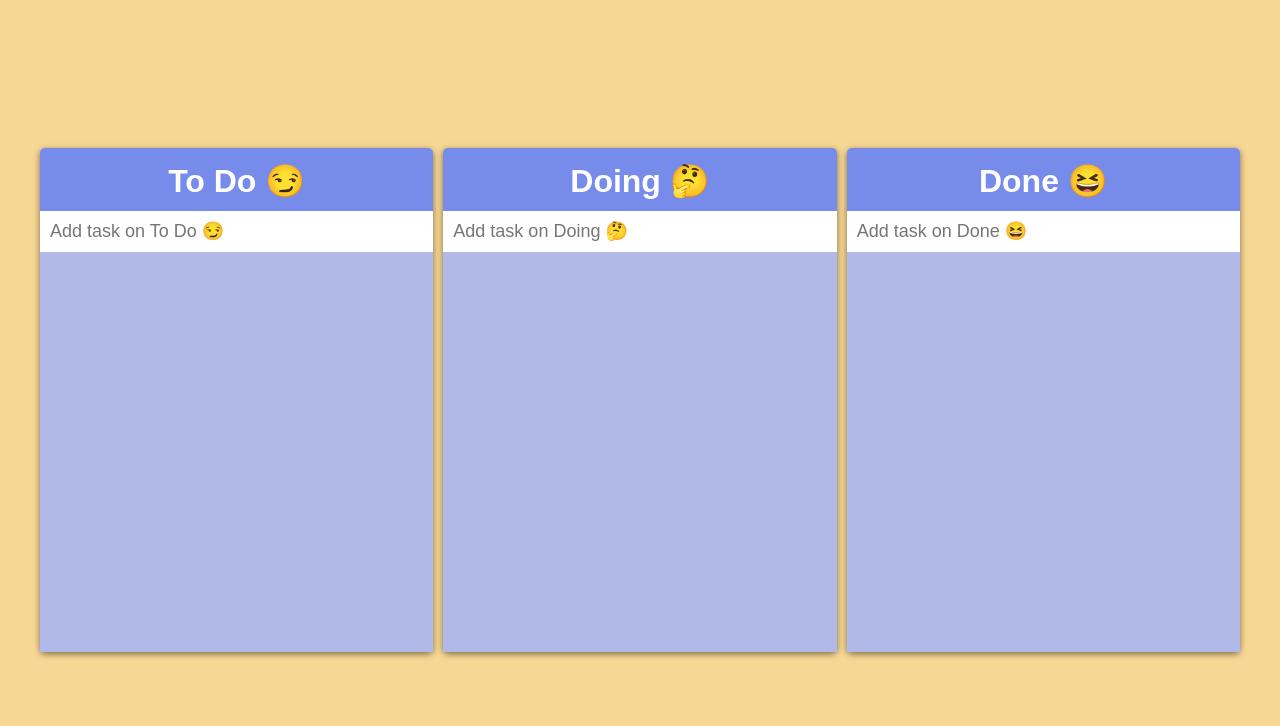
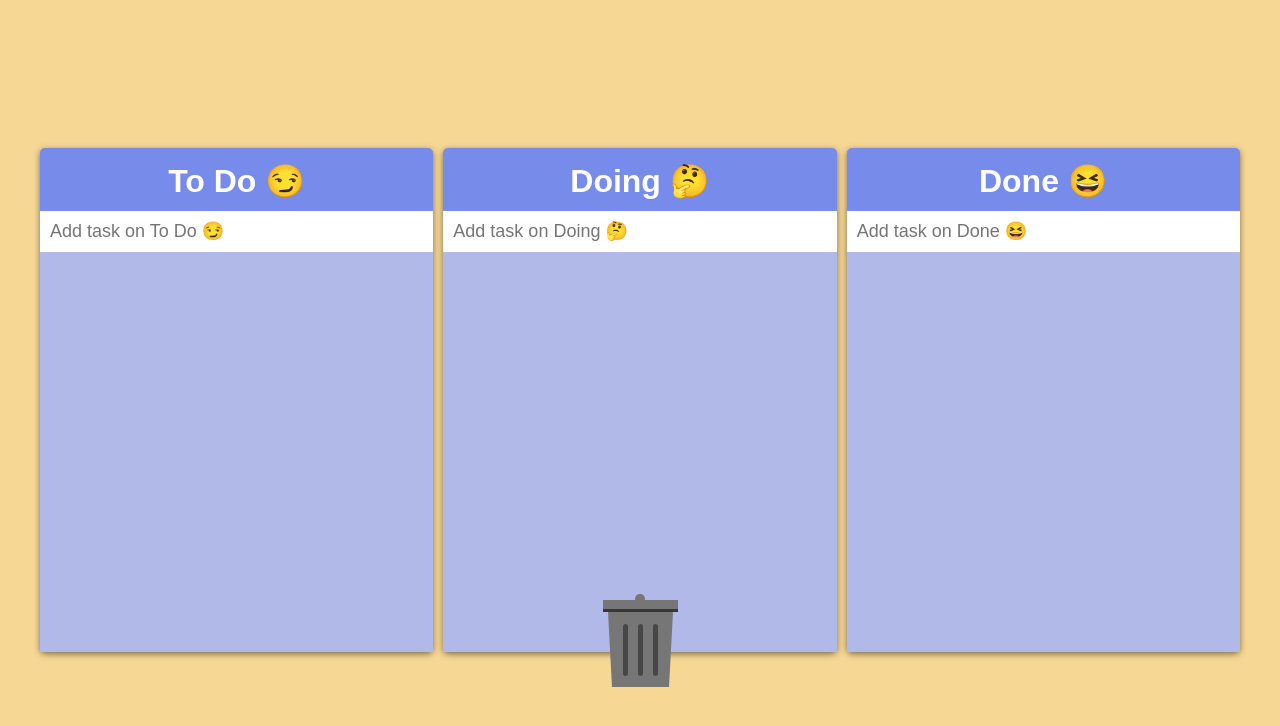
Before and after one commit to moonshadow95/react-masterclass, a React (Create React App) app: page / in a window 1280 px wide. Shown: the top 726 px of the page. Built offline with nearby package versions, Linux system fonts and the light colour scheme.

Commit message:
Add Trash can

```diff
--- a/src/App.tsx
+++ b/src/App.tsx
@@ -1,10 +1,12 @@
 import React from 'react';
-import {DragDropContext, DropResult} from "react-beautiful-dnd";
+import {DragDropContext, Droppable, DropResult} from "react-beautiful-dnd";
 import styled from "styled-components";
-import {RecoilLoadable, useRecoilState} from "recoil";
-import {toDoState} from "./atoms";
+import {useRecoilState} from "recoil";
+import {toDoState} from "./Util/atoms";
 import Board from "./Components/Board";
-import {saveToDos} from "./localStorage";
+import {saveToDos} from "./Util/localStorage";
+import DraggableCard from "./Components/DraggableCard";
+import TrashCan from "./Components/TrashCan";
 
 const Wrapper = styled.div`
   display: flex;
@@ -27,18 +29,30 @@ const Boards = styled.div`
 
 function App() {
     const [toDos, setToDos] = useRecoilState(toDoState)
-    // 싱글 보드
+    // 싱글 보드 이동
     // destination 목적지, source 움직인 아이템
     // 1) 기존 배열을 복제한다.
     // 2) 복제한 배열에서 source를 삭제하고 destination에 넣는다.
 
-    // 멀티 보드
+    // 멀티 보드 이동
     // 1) 움직임이 있는 아이템의 보드를 복제한다.
     // 2) 복제한 배열에서 source를 삭제하고 destination에 넣는다.
     // 3) 모든 보드를 복제하고 움직임이 있던 보드를 복제하여 변형한 보드로 변경한다.
     const onDragEnd = (info: DropResult) => {
         const {destination, source} = info
         if (!destination) return
+        if (destination.droppableId === 'trashCan') {
+            setToDos((allBoards) => {
+                const sourceBoard = [...allBoards[source.droppableId]]
+                sourceBoard.splice(source.index, 1)
+                const newToDos = {
+                    ...allBoards, [source.droppableId]: sourceBoard
+                }
+                saveToDos(newToDos)
+                return newToDos
+            })
+            return
+        }
         if (destination?.droppableId === source.droppableId) {
             setToDos((allBoards) => {
                 const boardCopy = [...allBoards[source.droppableId]]
@@ -66,6 +80,7 @@ function App() {
                 return newToDos
             })
         }
+
     }
 
     return (
@@ -76,11 +91,11 @@ function App() {
                         {Object.keys(toDos).map(boardId => <Board key={boardId} toDos={toDos[boardId]}
                                                                   boardId={boardId}/>)}
                     </Boards>
+                    <TrashCan/>
                 </Wrapper>
             </DragDropContext>
         </>
     )
-        ;
 }
 
 export default App;
--- a/src/Components/Board.tsx
+++ b/src/Components/Board.tsx
@@ -1,11 +1,11 @@
-import React, {useEffect} from 'react';
+import React from 'react';
 import DraggableCard from "./DraggableCard";
 import {Droppable} from "react-beautiful-dnd";
 import styled from "styled-components";
 import {useForm} from "react-hook-form";
-import {IToDo, toDoState} from "../atoms";
-import {useRecoilState, useSetRecoilState} from "recoil";
-import {loadToDos, saveToDos} from "../localStorage";
+import {IToDo, toDoState} from "../Util/atoms";
+import {useSetRecoilState} from "recoil";
+import {saveToDos} from "../Util/localStorage";
 
 const Title = styled.h1`
   padding: 14px 0 10px;
@@ -24,7 +24,7 @@ const Wrapper = styled.div`
 `
 
 const Area = styled.div<IAreaProps>`
-  background-color: ${props => props.isDraggingOver ? "#f5cd79" : props.isDraggingFromThis ? "#bebebe" : '#b0b9e7'};
+  background-color: ${props => props.isDraggingOver ? "#f5cd79" : props.isDraggingFromThis ? "#dadada" : '#b0b9e7'};
   flex-grow: 1;
   transition: background-color 150ms ease-in-out;
   padding: 20px;
@@ -41,7 +41,7 @@ const Form = styled.form`
     border: none;
 
     &:focus {
-      outline: 2px solid #546de5
+      outline: 3px solid #f5cd79
     }
   }
 `
@@ -71,8 +71,6 @@ interface IForm {
 }
 
 const Board = ({toDos, boardId}: IBoardProps) => {
-    const x = useRecoilState(toDoState)
-    console.log(x)
     const setToDos = useSetRecoilState(toDoState)
     const {register, setValue, handleSubmit, formState: {errors}} = useForm<IForm>()
     const onValid = ({toDo}: IForm) => {
--- /dev/null
+++ b/src/Components/TrashCan.tsx
@@ -0,0 +1,81 @@
+import React from 'react';
+import {Droppable} from "react-beautiful-dnd";
+import styled from "styled-components";
+
+const Wrapper = styled.div`
+  position: absolute;
+  bottom: 100px;
+  height: 100px;
+  &:hover span {
+    transform: rotate(30deg);
+    transform-origin: 100%;
+    transition: transform 150ms ease-in-out;
+  }
+`
+
+const Cap = styled.span`
+  display: block;
+  width: 75px;
+  height: 12px;
+  background: #767676;
+  margin: 0 auto;
+  position: relative;
+  border-bottom: 3px solid #373737;
+`
+
+const Handle = styled.div`
+  position: absolute;
+  top: -6px;
+  left: 50%;
+  transform: translateX(-50%);
+  width: 10px;
+  height: 6px;
+  background-color: #767676;
+  border-top-left-radius: 5px;
+  border-top-right-radius: 5px;
+`
+
+const Body = styled.div`
+  border-top: 75px solid #767676;
+  border-left: 4px solid transparent;
+  border-right: 4px solid transparent;
+  height: 0;
+  width: 65px;
+  margin: 0 auto;
+  display: flex;
+  align-items: center;
+  justify-content: center;
+  gap: 10px;
+  position: relative;
+`
+
+const Stripe = styled.div`
+    width: 5px;
+    height: 52px;
+    background-color: #474747;
+    margin-top: -75px;
+    border-radius: 10px;
+`
+
+const TrashCan = () => {
+    return (
+        <Droppable droppableId='trashCan'>
+            {(provided, snapShot) =>
+                <Wrapper
+                    ref={provided.innerRef}
+                    {...provided.droppableProps}>
+                    <Cap>
+                        <Handle></Handle>
+                    </Cap>
+                    <Body>
+                        <Stripe/>
+                        <Stripe/>
+                        <Stripe/>
+                    </Body>
+                    {provided.placeholder}
+                </Wrapper>
+            }
+        </Droppable>
+)}
+
+export default TrashCan;
--- a/src/localStorage.tsx
+++ b/src/Util/localStorage.tsx
@@ -3,7 +3,6 @@ import {IToDoState} from "./atoms";
 export const loadToDos = () => {
     const localToDos = localStorage.getItem('toDos')
     if (localToDos) {
-        console.log(JSON.parse(localToDos))
         return JSON.parse(localToDos)
     }
     return null
```
Also changed, not shown: src/Util/atoms.tsx (renamed from src/atoms.tsx).
